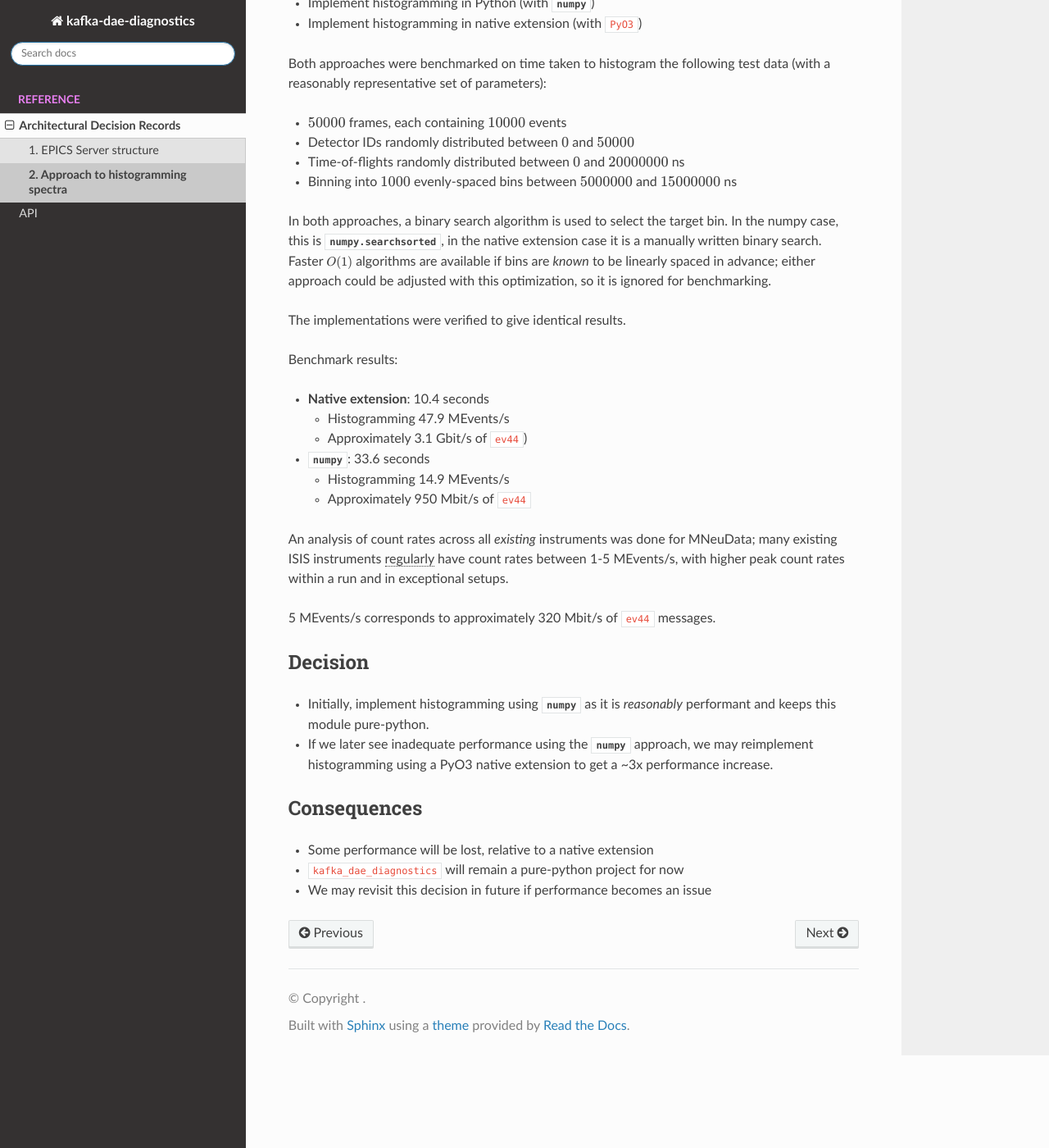
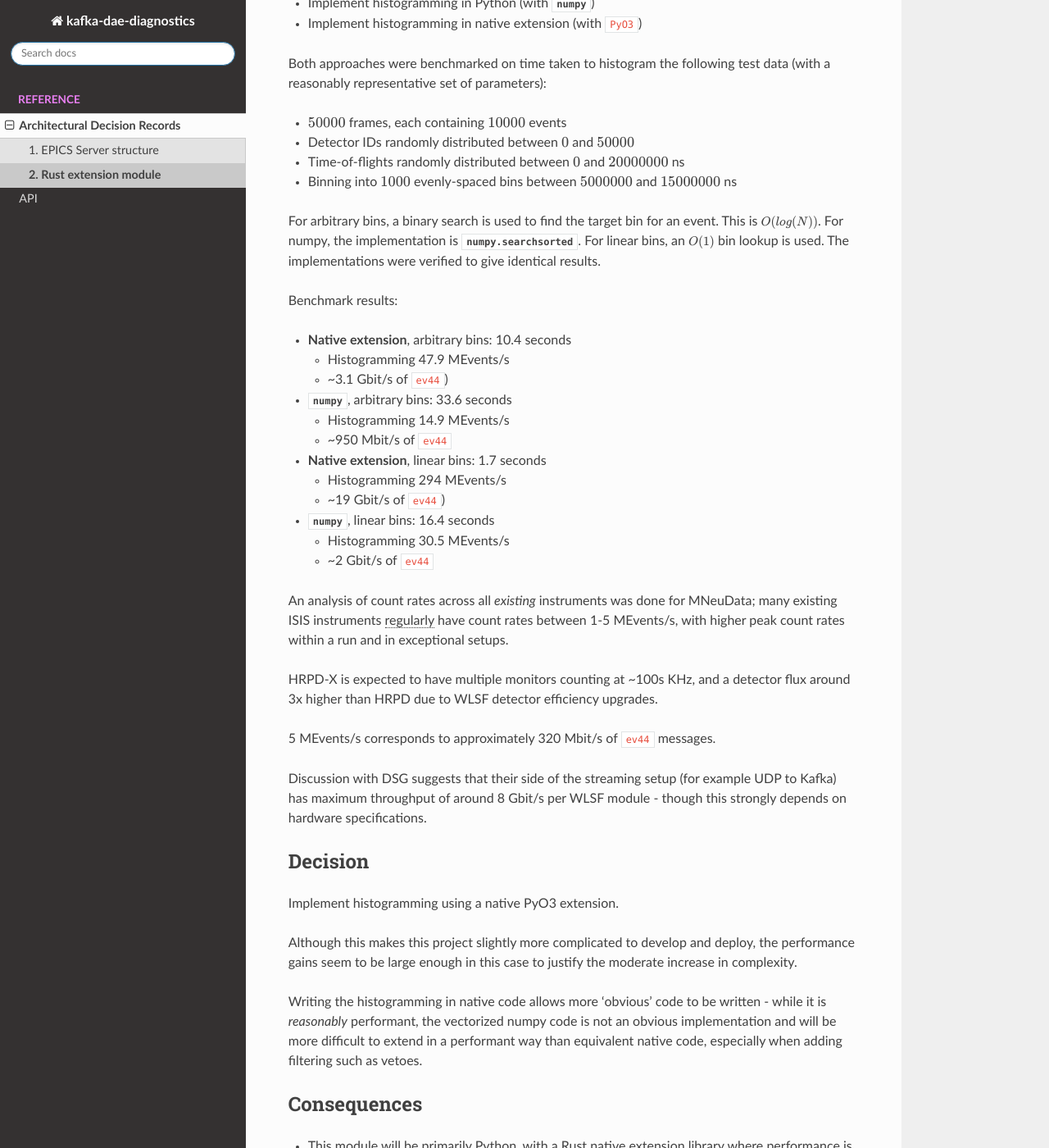
Before and after one commit to ISISComputingGroup/kafka_dae_diagnostics, a Sphinx documentation site: the page built from doc/architectural_decision_records/002_python_rust.md, in a window 1280 px wide and 1400 px high, scrolled down 669 px. Shown: the whole window at 82% size. Built offline with Sphinx 7.4.7 and the Read the Docs theme 3.1.0, drawn with Linux system fonts in a browser that asks for light colours; some of the changed text lies outside the part shown.

Commit message:
More benchmarks

```diff
--- a/doc/architectural_decision_records/002_python_rust.md
+++ b/doc/architectural_decision_records/002_python_rust.md
@@ -1,4 +1,4 @@
-# 2. Approach to histogramming spectra
+# 2. Rust extension module
 
 ## Status
 
@@ -29,36 +29,54 @@ representative set of parameters):
 - Time-of-flights randomly distributed between {math}`0` and {math}`20000000` ns
 - Binning into {math}`1000` evenly-spaced bins between {math}`5000000` and {math}`15000000` ns
 
-In both approaches, a binary search algorithm is used to select the target bin. In the numpy case,
-this is {py:obj}`numpy.searchsorted`, in the native extension case it is a manually written binary
-search. Faster {math}`\small O(1)` algorithms are available if bins are _known_ to be linearly spaced in
-advance; either approach could be adjusted with this optimization, so it is ignored for benchmarking.
-
+For arbitrary bins, a binary search is used to find the target bin for an event. This is {math}`\small O(log(N))`.
+For numpy, the implementation is {py:obj}`numpy.searchsorted`.
+For linear bins, an {math}`\small O(1)` bin lookup is used.
 The implementations were verified to give identical results.
 
 Benchmark results:
-- **Native extension**: 10.4 seconds
+- **Native extension**, arbitrary bins: 10.4 seconds
   * Histogramming 47.9 MEvents/s
-  * Approximately 3.1 Gbit/s of `ev44`)
-- {py:obj}`numpy`: 33.6 seconds
+  * ~3.1 Gbit/s of `ev44`)
+- {py:obj}`numpy`, arbitrary bins: 33.6 seconds
   - Histogramming 14.9 MEvents/s
-  - Approximately 950 Mbit/s of `ev44`
+  - ~950 Mbit/s of `ev44`
+- **Native extension**, linear bins: 1.7 seconds
+  * Histogramming 294 MEvents/s
+  * ~19 Gbit/s of `ev44`)
+- {py:obj}`numpy`, linear bins: 16.4 seconds
+  - Histogramming 30.5 MEvents/s
+  - ~2 Gbit/s of `ev44`
 
 An analysis of count rates across all _existing_ instruments was done for MNeuData; many existing
 ISIS instruments {abbr}`regularly (99th percentile of runs recorded in journal)` have count rates
 between 1-5 MEvents/s, with higher peak count rates within a run and in exceptional setups.
 
+HRPD-X is expected to have multiple monitors counting at ~100s KHz, and a detector flux around 3x higher than
+HRPD due to WLSF detector efficiency upgrades.
+
 5 MEvents/s corresponds to approximately 320 Mbit/s of `ev44` messages.
+
+Discussion with DSG suggests that their side of the streaming setup (for example UDP to Kafka) has maximum
+throughput of around 8 Gbit/s per WLSF module - though this strongly depends on hardware specifications.
 
 ## Decision
 
-- Initially, implement histogramming using {py:obj}`numpy` as it is _reasonably_ performant and keeps this
-module pure-python.
-- If we later see inadequate performance using the {py:obj}`numpy` approach, we may reimplement histogramming
-using a PyO3 native extension to get a ~3x performance increase.
+Implement histogramming using a native PyO3 extension.
+
+Although this makes this project slightly more complicated to develop and deploy, the performance gains
+seem to be large enough in this case to justify the moderate increase in complexity.
+
+Writing the histogramming in native code allows more 'obvious' code to be written - while it is _reasonably_
+performant, the vectorized numpy code is not an obvious implementation and will be more difficult
+to extend in a performant way than equivalent native code, especially when adding filtering such as vetoes.
 
 ## Consequences
 
-- Some performance will be lost, relative to a native extension
-- `kafka_dae_diagnostics` will remain a pure-python project for now
-- We may revisit this decision in future if performance becomes an issue
+- This module will be primarily Python, with a Rust native extension library where performance is a
+concern (for example, histogramming spectra).
+- The code will be slightly more difficult to build than a pure-python library.
+  - `maturin` + `PyO3` make this relatively easy, but it is still _more_ difficult than pure-python.
+- Developers will need some awareness of Rust to modify the native extension.
+- Histogramming spectra will use fewer system resources compared to a {py:obj}`numpy` implementation. This aligns
+with ISIS computing sustainability/energy reduction goals.
```
Also changed, not shown: 3 other files.
